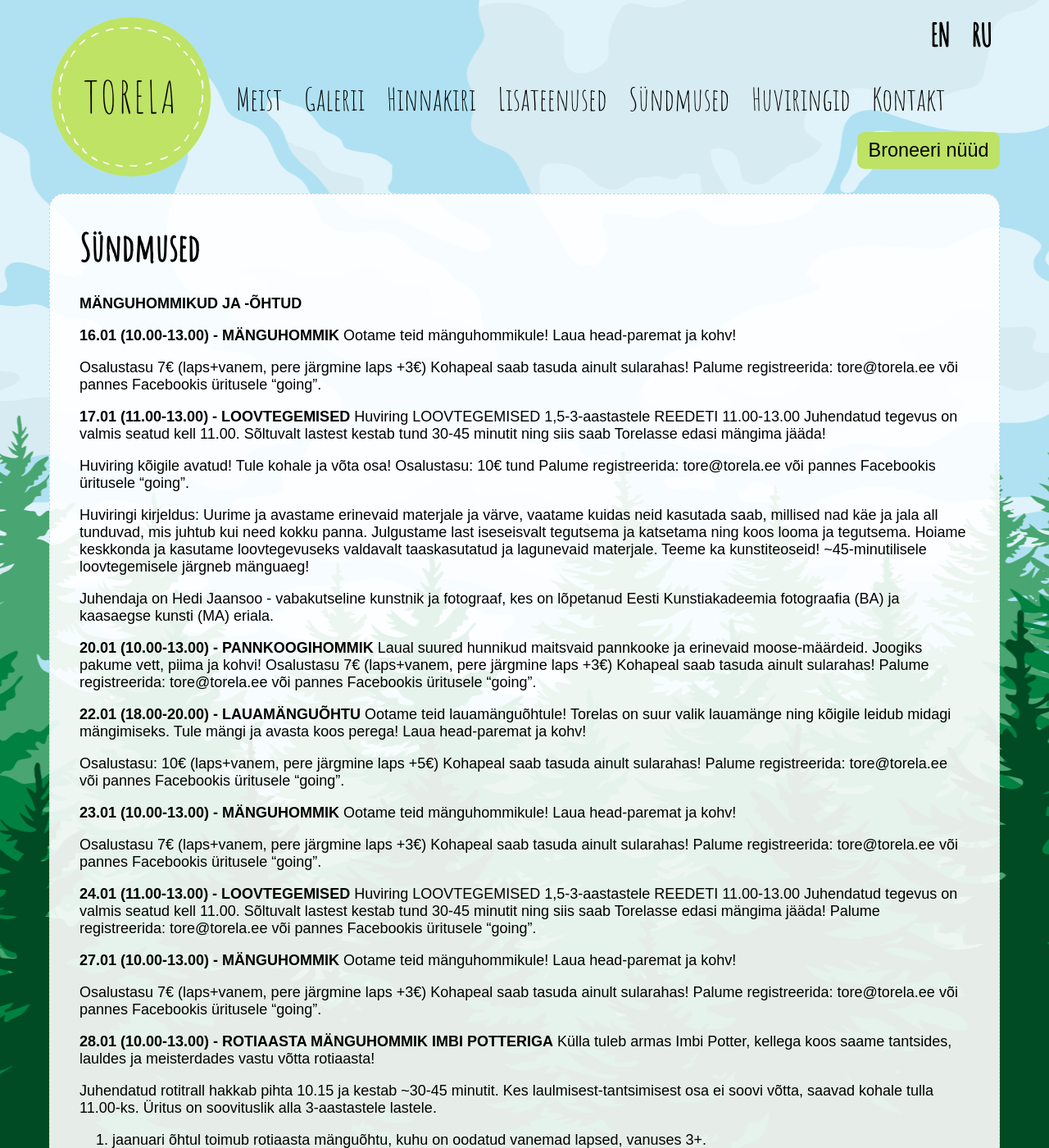
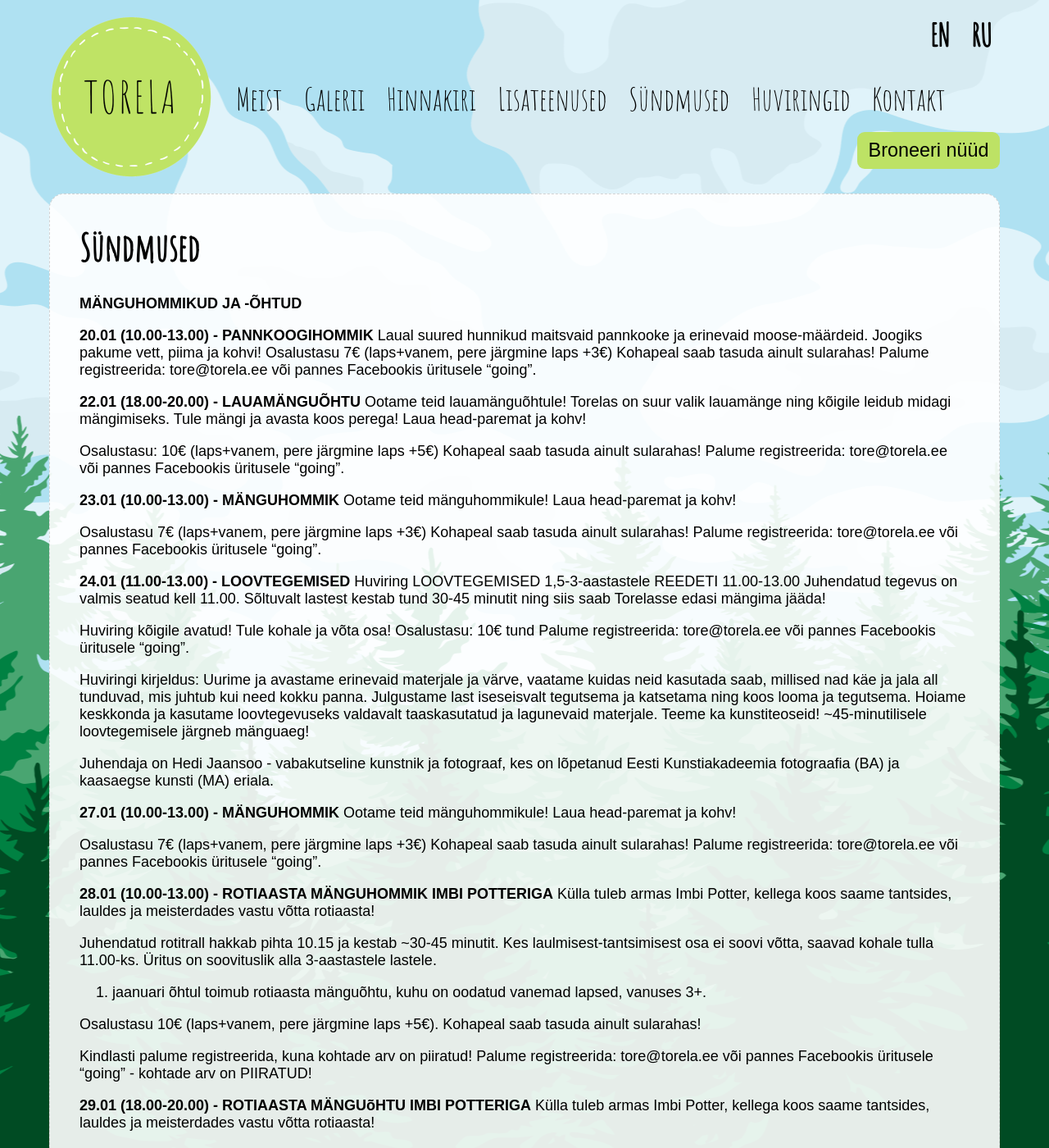
Before and after one commit to mypsik/torela, a Jekyll site: the page built from syndmused/index.md, in a window 1280 px wide and 1400 px high. Shown: the whole window at 82% size. Built offline with Jekyll 4.4.1, drawn with Linux system fonts in a browser that asks for light colours; some of the changed text lies outside the part shown.

Commit message:
Update index.md

```diff
--- a/syndmused/index.md
+++ b/syndmused/index.md
@@ -8,32 +8,6 @@
 ---
 
 **MÄNGUHOMMIKUD JA -ÕHTUD**
-
-
-**16.01 (10.00-13.00) - MÄNGUHOMMIK**
-Ootame teid mänguhommikule! Laua head-paremat ja kohv!
-
-Osalustasu 7€ (laps+vanem, pere järgmine laps +3€)
-Kohapeal saab tasuda ainult sularahas!
-Palume registreerida: tore@torela.ee või pannes Facebookis üritusele "going".
-
-**17.01 (11.00-13.00) - LOOVTEGEMISED**
-Huviring LOOVTEGEMISED
-1,5-3-aastastele
-REEDETI
-11.00-13.00
-Juhendatud tegevus on valmis seatud kell 11.00. Sõltuvalt lastest kestab tund 30-45 minutit ning siis saab Torelasse edasi mängima jääda!
-
-Huviring kõigile avatud! Tule kohale ja võta osa!
-Osalustasu: 10€ tund
-Palume registreerida: tore@torela.ee või pannes Facebookis üritusele "going".
-
-
-Huviringi kirjeldus:
-Uurime ja avastame erinevaid materjale ja värve, vaatame kuidas neid kasutada saab, millised nad käe ja jala all tunduvad, mis juhtub kui need kokku panna. Julgustame last iseseisvalt tegutsema ja katsetama ning koos looma ja tegutsema. Hoiame keskkonda ja kasutame loovtegevuseks valdavalt taaskasutatud ja lagunevaid materjale. Teeme ka kunstiteoseid! ~45-minutilisele loovtegemisele järgneb mänguaeg!
-
-Juhendaja on Hedi Jaansoo - vabakutseline kunstnik ja fotograaf, kes on lõpetanud Eesti Kunstiakadeemia fotograafia (BA) ja kaasaegse kunsti (MA) eriala.
-
 
 **20.01 (10.00-13.00) - PANNKOOGIHOMMIK**
 Laual suured hunnikud maitsvaid pannkooke ja erinevaid moose-määrdeid.
```
Also changed, not shown: other parts of syndmused/index.md (+17 -0 lines).
